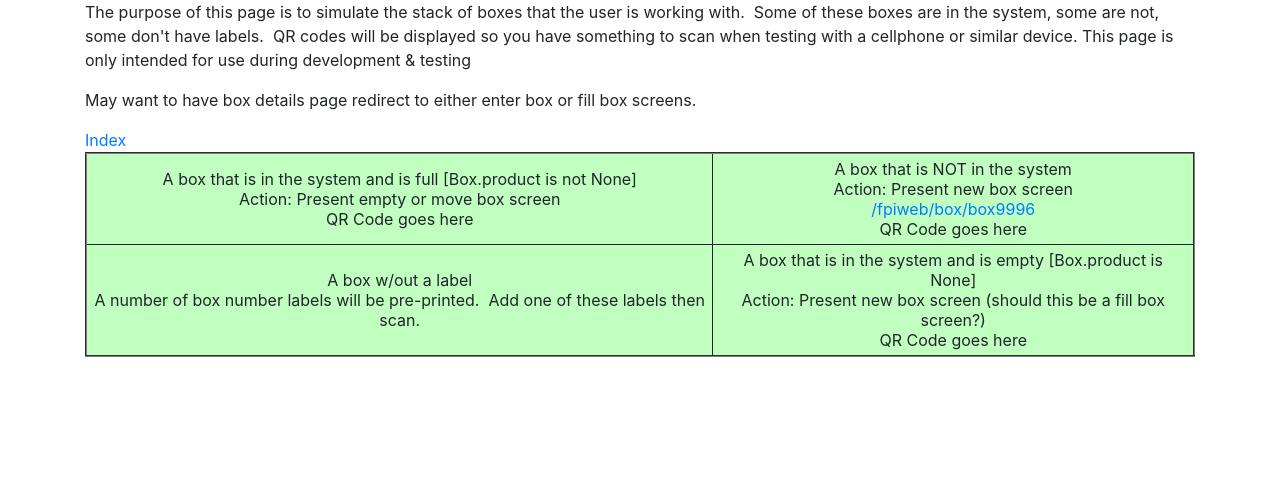
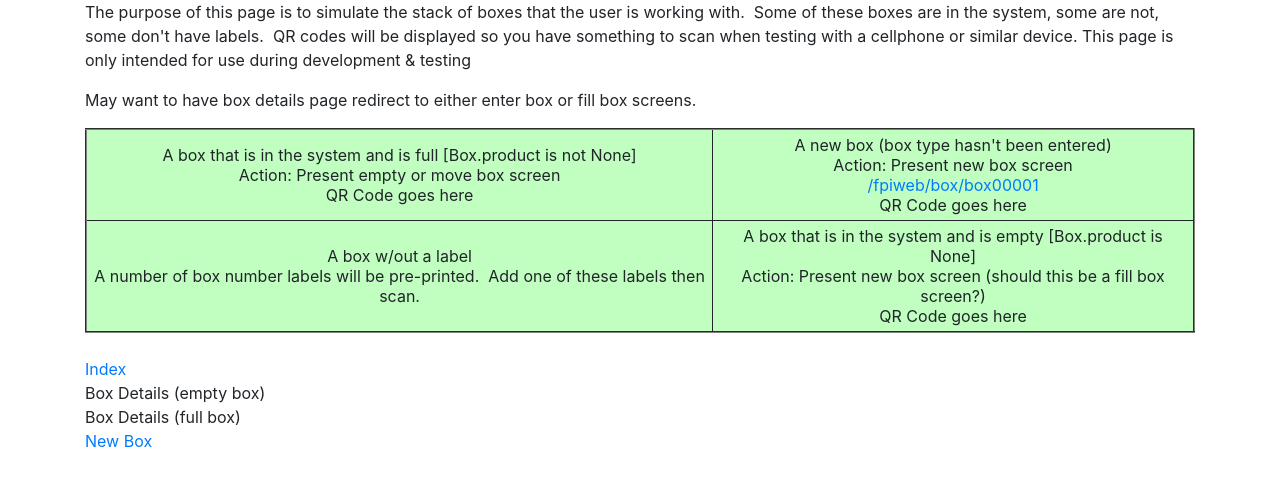
Before and after one commit to w-a-r-m-inventory-system/Food-Pantry-Inventory, a Django app: page /fpiweb/test_scan/ in a window 1280 px wide. Shown: the top 486 px of the page. Run offline with Django 3.2, Linux system fonts and the light colour scheme; the visitor is signed in with stand-in values (Sample User, id 1); data that the repository does not hold is empty; parts of the project's set-up code (start-up, migrations or seed data) failed here and were passed over; some libraries are stand-ins or nearby versions.

Commit message:
switch from add box to new box.  Split original edit box form into parts

```diff
--- a/fpiweb/forms.py
+++ b/fpiweb/forms.py
@@ -101,6 +101,13 @@ class NewBoxForm(forms.ModelForm):
             'box_type',
         ]
 
+    box_number = forms.CharField(
+        max_length=Box.box_number_max_length,
+        min_length=Box.box_number_min_length,
+        required=False,
+        disabled=True
+    )
+
     def save(self, commit=True):
         if self.instance and not self.instance.pk:
             if self.instance.box_type:
--- a/fpiweb/models.py
+++ b/fpiweb/models.py
@@ -3,7 +3,11 @@ models.py - Define the database tables using ORM models.
 """
 from enum import Enum, unique
 
+# import as to avoid conflict with built-in function compile
+from re import compile as re_compile
+
 from django.db import models
+from django.db.models import Max
 from django.utils import timezone
 from django.urls import reverse
 
@@ -149,6 +153,29 @@ class Product(models.Model):
         return display
 
 
+class BoxNumber:
+
+    box_number_regex = re_compile(r'^BOX\d{5}$')
+
+    @staticmethod
+    def format_box_number(int_box_number):
+        return "BOX{:05}".format(int_box_number)
+
+    @staticmethod
+    def get_next_box_number():
+        max_box_number = Box.objects.aggregate(max_box_number=Max('box_number'))
+        max_box_number = max_box_number.get('max_box_number')
+        if max_box_number is None:
+            return BoxNumber.format_box_number(1)
+        max_box_number = int(max_box_number[3:])
+
+        return BoxNumber.format_box_number(max_box_number + 1)
+
+    @staticmethod
+    def validate(box_number):
+        return bool(BoxNumber.box_number_regex.match(box_number))
+
+
 class Box(models.Model):
     """
     Box or container for product.
@@ -168,9 +195,11 @@ class Box(models.Model):
     """ Internal record identifier for box. """
 
     box_number_help_text = "Number printed in the label on the box."
+    box_number_max_length = 8
+    box_number_min_length = box_number_max_length
     box_number = models.CharField(
         'Visible Box Number',
-        max_length=8,
+        max_length=box_number_max_length,
         unique=True,
         help_text=box_number_help_text,
     )
--- a/fpiweb/static/fpiweb/style.css
+++ b/fpiweb/static/fpiweb/style.css
@@ -43,6 +43,7 @@ table.subtable{
     margin-right: auto;
     padding: 5px 0;
 }
+
 table.subcell{
     /*border-style: none;*/
     border-collapse: collapse;
@@ -115,3 +116,13 @@ hr.style-one {
     height: 1px;
     background: #333 linear-gradient(to right, #ccc, #333, #ccc);
 }
+
+/* if you drop a {{ form.non_field_errors }} in your template.  The resulting
+    list has errorlist and nonfield classes */
+.errorlist {
+    color: red;
+    font-weight: bold;
+}
+
+.nonfield{
+}
--- a/fpiweb/templates/fpiweb/box_detail.html
+++ b/fpiweb/templates/fpiweb/box_detail.html
@@ -45,8 +45,11 @@ Box Details
     {% endif %}
 </div>
 <div class="row">
-    <a class="btn btn-primary" href="{% url 'fpiweb:box_fill' box.pk %}">Fill</a>&nbsp;
+{% if box.product %}
     <a class="btn btn-primary" href="{% url 'fpiweb:box_empty' box.pk %}">Empty</a>
+{% else %}
+    <a class="btn btn-primary" href="{% url 'fpiweb:box_fill' box.pk %}">Fill</a>
+{% endif %}
 </div>
 
 {% endblock %}
--- a/fpiweb/templates/fpiweb/box_empty_move.html
+++ b/fpiweb/templates/fpiweb/box_empty_move.html
@@ -8,4 +8,6 @@ Empty / Move
 
 <p>Empty / Move Box</p>
 
+<p>The box details screen has buttons for both of these options</p>
+
 {% endblock %}
--- a/fpiweb/templates/fpiweb/login.html
+++ b/fpiweb/templates/fpiweb/login.html
@@ -4,6 +4,9 @@
 {% block title %}Login{% endblock %}
 
 {% block content %}
+
+    {# creates <ul> with classes errorlist nonfield #}
+    {{ form.non_field_errors }}
 
     <form action="" method="post">
         {% csrf_token %}
--- a/fpiweb/templates/fpiweb/test_scan.html
+++ b/fpiweb/templates/fpiweb/test_scan.html
@@ -1,5 +1,20 @@
 {% extends 'fpiweb/base.html' %}
 {% load bootstrap4 %}
+{% comment %}
+
+CONTEXT VARIABLES
+-------------------------------------------------------------------------------
+full_box_url     Scanned url for full box
+empty_box_url    Scanned url for empty box
+new_box_url      Scanned url for new box
+empty_box        Box object of empty Box, used to build url to box details
+                    page.
+full_box         Box object of full Box, used to build url to box details
+                    page.
+next_box_number  Used to build url to new box page
+
+
+{% endcomment %}
 
 {% block title %}Test Scan{% endblock %}
 
@@ -14,9 +29,7 @@ intended for use during development & testing</p>
 <p>May want to have box details page redirect to either enter box or fill box
 screens.</p>
 
-<div>
-    <a href="{% url 'fpiweb:index' %}">Index</a>
-</div>
+
 
 <table border="2">
     <tr>
@@ -29,16 +42,16 @@ screens.</p>
             <div>QR Code goes here</div>
         </td>
         <td>
-            <div>A box that is NOT in the system</div>
+            <div>A new box (box type hasn't been entered)</div>
             <div>Action: Present new box screen</div>
             <div>
-                <a href="{{ nonexistent_box_url }}">{{ nonexistent_box_url }}</a>
+                <a href="{{ new_box_url }}">{{ new_box_url }}</a>
             </div>
             <div>QR Code goes here</div>
         </td>
     </tr>
-    <td>
-        <div>
+    <tr>
+        <td>
             <div>A box w/out a label</div>
             <div>A number of box number labels will be pre-printed.&nbsp; Add
                 one of these labels then scan.</div>
@@ -53,6 +66,30 @@ screens.</p>
         </td>
     </tr>
 </table>
+<br/>
 
+<div>
+    <a href="{% url 'fpiweb:index' %}">Index</a>
+</div>
+
+<div>
+{% if empty_box %}
+    <a href="{% url 'fpiweb:box_details' empty_box.pk %}">Box Details (empty box)</a>
+{% else %}
+    Box Details (empty box)
+{% endif %}
+</div>
+
+<div>
+{% if full_box %}
+    <a href="{% url 'fpiweb:box_details' full_box.pk %}">Box Details (full box)</a>
+{% else %}
+    Box Details (full box)
+{% endif %}
+</div>
+
+<div>
+    <a href="{% url 'fpiweb:box_new' next_box_number %}">New Box</a>
+</div>
 
 {% endblock %}
--- a/fpiweb/urls.py
+++ b/fpiweb/urls.py
@@ -66,7 +66,7 @@ urlpatterns = [
         name='constraint_delete', ),
 
     # e.g.  /fpiweb/box/add/ = add a box to inventory
-    path('box/new/', BoxNewView.as_view(), name='box_new'),
+    path('box/new/<str:box_number>/', BoxNewView.as_view(), name='box_new'),
 
     path('box/<int:pk>/edit/', BoxEditView.as_view(), name='box_edit'),
 
--- a/fpiweb/views.py
+++ b/fpiweb/views.py
@@ -6,13 +6,12 @@ from logging import getLogger
 from django.shortcuts import redirect, render
 from django.contrib.auth import authenticate, login, logout
 from django.contrib.auth.mixins import LoginRequiredMixin
-from django.db.models import Max
 from django.urls import reverse, reverse_lazy
 from django.views import View
 from django.views.generic import TemplateView, ListView, DetailView, \
     CreateView, UpdateView, DeleteView, FormView
 
-from fpiweb.models import Box, Constraints
+from fpiweb.models import Box, BoxNumber, Constraints
 from fpiweb.forms import NewBoxForm, LoginForm, ConstraintsForm, LogoutForm
 
 __author__ = '(Multiple)'
@@ -205,17 +204,65 @@ class ConstraintDeleteView(LoginRequiredMixin, DeleteView):
         return results
 
 
-class BoxNewView(LoginRequiredMixin, CreateView):
-    model = Box
+class BoxNewView(LoginRequiredMixin, View):
+    # model = Box
     template_name = 'fpiweb/box_new.html'
-    context_object_name = 'box'
-    form_class = NewBoxForm
+    # context_object_name = 'box'
+    # form_class = NewBoxForm
 
-    def get_success_url(self):
-        return reverse(
-            'fpiweb:box_details',
-            args=(self.object.pk,)
+    # def get_success_url(self):
+    #     return reverse(
+    #         'fpiweb:box_details',
+    #         args=(self.object.pk,)
+    #     )
+
+    def get(self, request, *args, **kwargs):
+        box_number = kwargs.get('box_number')
+        if not box_number:
+            return error_page(request, 'missing box_number')
+
+        if not BoxNumber.validate(box_number):
+            return error_page(
+                request,
+                "Invalid box_number '{}'".format(box_number),
+            )
+
+        new_box_form = NewBoxForm(initial={'box_number': box_number})
+        return render(
+            request,
+            self.template_name,
+            {
+                'form': new_box_form,
+            }
         )
+
+    def post(self, request, *args, **kwargs):
+        box_number = kwargs.get('box_number')
+        if not box_number:
+            return error_page(request, 'missing box_number')
+
+        if not BoxNumber.validate(box_number):
+            return error_page(
+                request,
+                "Invalid box_number '{}'".format(box_number),
+            )
+
+        new_box_form = NewBoxForm(
+            request.POST,
+            initial={'box_number': box_number},
+        )
+
+        if not new_box_form.is_valid():
+            return render(
+                request,
+                self.template_name,
+                {
+                    'form': new_box_form,
+                },
+            )
+
+        box = new_box_form.save()
+        return redirect(reverse('fpiweb:box_details', args=(box.pk,)))
 
 
 class BoxEditView(LoginRequiredMixin, UpdateView):
@@ -258,12 +305,12 @@ class BoxScannedView(LoginRequiredMixin, View):
         box_number = kwargs.get('number')
         if box_number is None:
             return error_page(request, "missing kwargs['number']")
-        box_number = "box{:04}".format(box_number)
+        box_number = BoxNumber.format_box_number(box_number)
 
         try:
             box = Box.objects.get(box_number=box_number)
         except Box.DoesNotExist:
-            return redirect('fpiweb:box_new')
+            return redirect('fpiweb:box_new', box_number=box_number)
 
         if not box.product:
             return redirect('fpiweb:box_edit', pk=box.pk)
@@ -295,12 +342,21 @@ class TestScanView(LoginRequiredMixin, TemplateView):
 
         full_box_url = self.get_box_url_by_filters(product__isnull=False)
         empty_box_url = self.get_box_url_by_filters(product__isnull=True)
-        nonexistent_box_url = self.get_box_scanned_url('box9996')
+
+        new_box_url = self.get_box_scanned_url(
+            BoxNumber.get_next_box_number()
+        )
+
+        empty_box = Box.objects.filter(product__isnull=True).first()
+        full_box = Box.objects.filter(product__isnull=False).first()
 
         return {
             'full_box_url': full_box_url,
             'empty_box_url': empty_box_url,
-            'nonexistent_box_url': nonexistent_box_url,
+            'new_box_url': new_box_url,
+            'empty_box': empty_box,
+            'full_box': full_box,
+            'next_box_number': BoxNumber.get_next_box_number()
         }
 
 
--- a/requirements.txt
+++ b/requirements.txt
@@ -4,6 +4,7 @@ astroid==2.2.5
 atomicwrites==1.3.0
 attrs==19.1.0
 Babel==2.6.0
+beautifulsoup4==4.7.1
 black==19.3b0
 certifi==2019.3.9
 chardet==3.0.4
```
Also changed, not shown: fpiweb/templates/fpiweb/index.html (+14 -9 lines), fpiweb/tests/test_forms.py (+1 -2 lines), fpiweb/tests/test_views.py (+83 -7 lines), fpiweb/migrations/0015_box_print_box_number_label.py (added), fpiweb/migrations/0016_remove_box_print_box_number_label.py (added).
